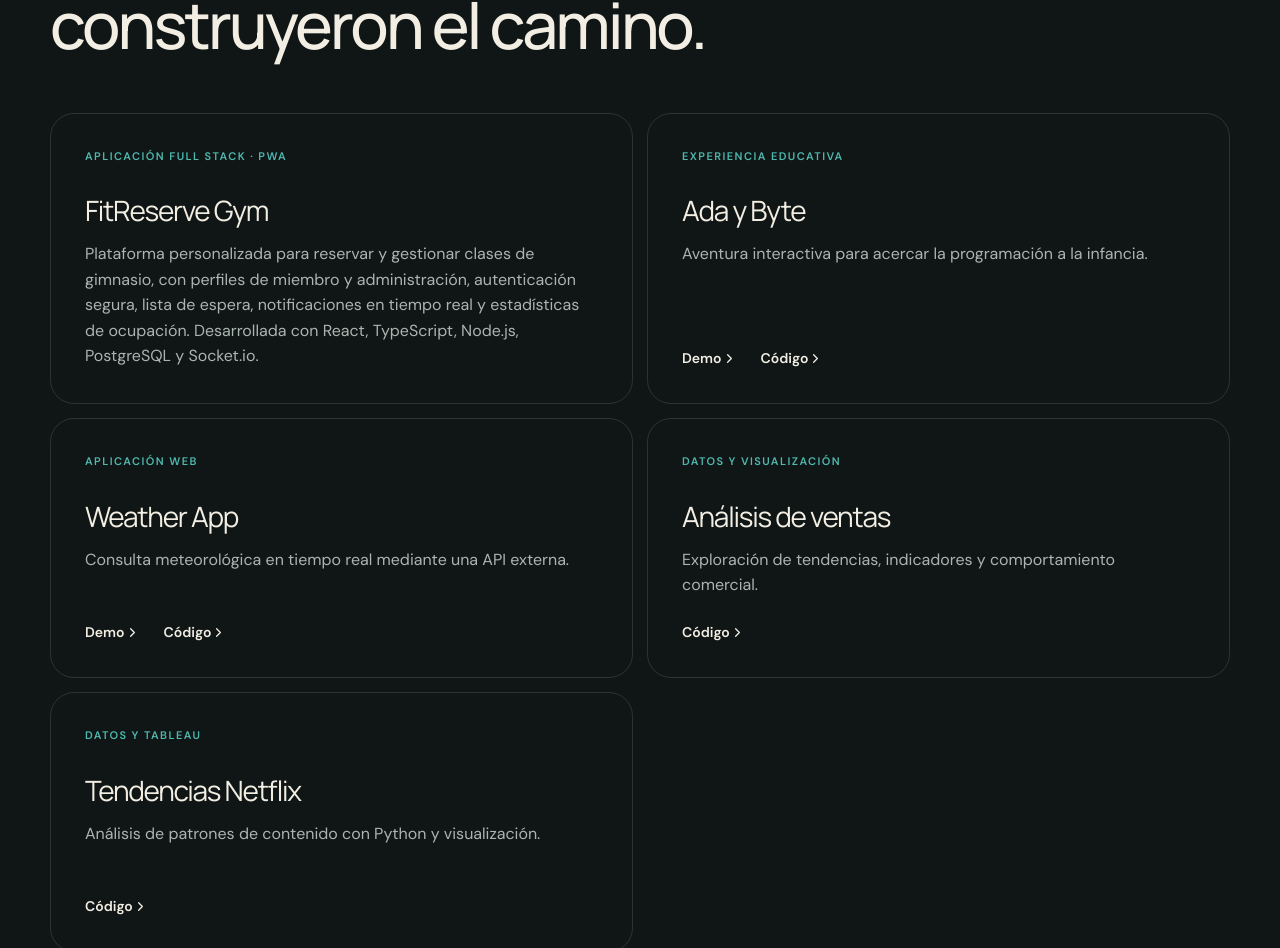
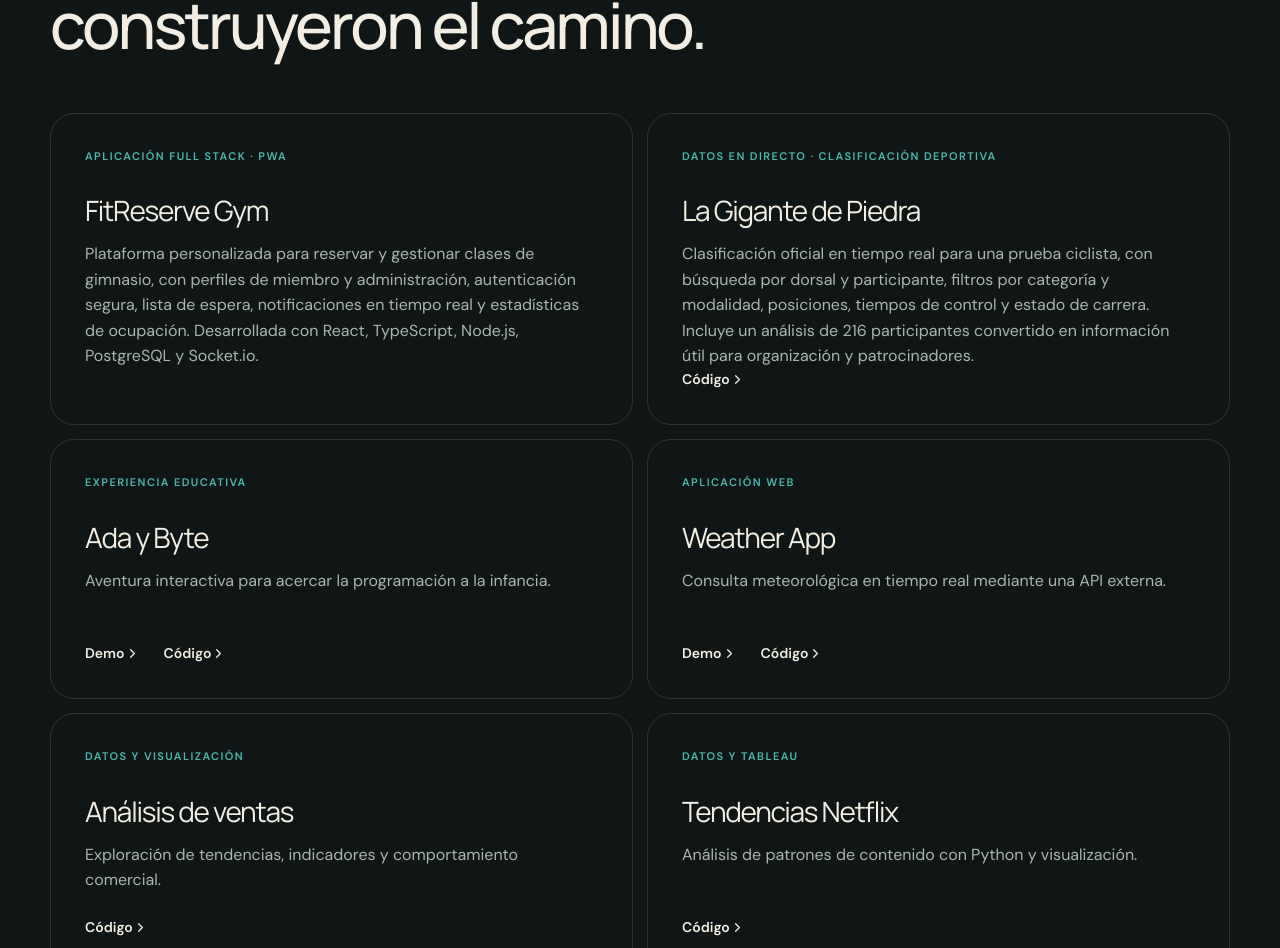
Before and after one commit to Juliams93/MI-PORTAFOLIO, a React (Vite) app: page / in a window 1280 px wide. Shown: the part 5255-6203 px from the top of the page. Built offline with nearby package versions, Linux system fonts and the light colour scheme.

Commit message:
Add Gigante de Piedra live classification project

```diff
--- a/src/App.jsx
+++ b/src/App.jsx
@@ -11,6 +11,7 @@ const products = [
 
 const archive = [
   { name: "FitReserve Gym", type: "Aplicación full stack · PWA", description: "Plataforma personalizada para reservar y gestionar clases de gimnasio, con perfiles de miembro y administración, autenticación segura, lista de espera, notificaciones en tiempo real y estadísticas de ocupación. Desarrollada con React, TypeScript, Node.js, PostgreSQL y Socket.io." },
+  { name: "La Gigante de Piedra", type: "Datos en directo · Clasificación deportiva", description: "Clasificación oficial en tiempo real para una prueba ciclista, con búsqueda por dorsal y participante, filtros por categoría y modalidad, posiciones, tiempos de control y estado de carrera. Incluye un análisis de 216 participantes convertido en información útil para organización y patrocinadores.", code: "https://github.com/Juliams93/gigante-clasificacion" },
   { name: "Ada y Byte", type: "Experiencia educativa", description: "Aventura interactiva para acercar la programación a la infancia.", demo: "https://ada-byte-codeadventure.vercel.app/", code: "https://github.com/Juliams93/Ada-byte-codeadventure/tree/main/ada-byte-aventura" },
   { name: "Weather App", type: "Aplicación web", description: "Consulta meteorológica en tiempo real mediante una API externa.", demo: "https://weather-app-dusky-six-72.vercel.app/", code: "https://github.com/Juliams93/Weather-app" },
   { name: "Análisis de ventas", type: "Datos y visualización", description: "Exploración de tendencias, indicadores y comportamiento comercial.", code: "https://github.com/Juliams93/Analisis-ventas" },
```
